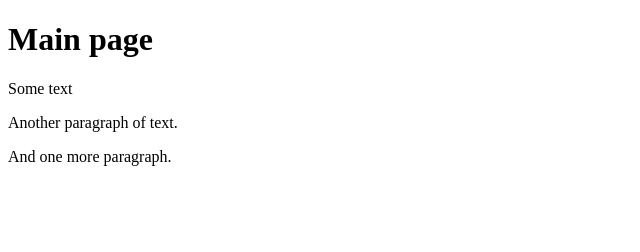
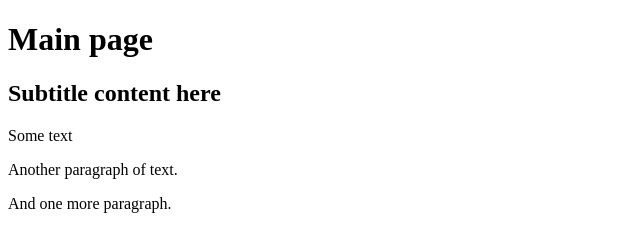
Before and after one commit to kololia237/RRPS01, a plain HTML site: page index.html in a window 1280 px wide. Shown: the whole page, without its empty margins (0-640 px from the left). Drawn offline with Linux system fonts and the light colour scheme.

Commit message:
Додано тег <h2>

```diff
--- a/index.html
+++ b/index.html
@@ -6,6 +6,8 @@
 </head>
 <body>
 <h1>Main page</h1>
+
+<h2>Subtitle content here</h2>
 <p>Some text</p>
 <!--Зміни-->
 <p>Another paragraph of text.</p>
```
